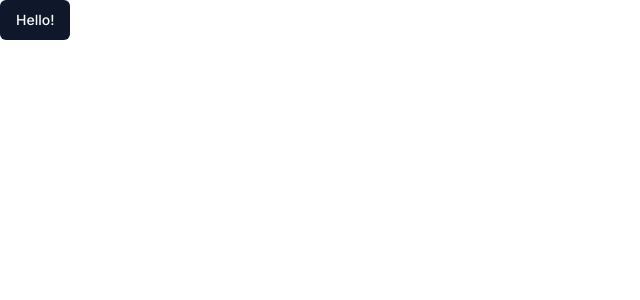
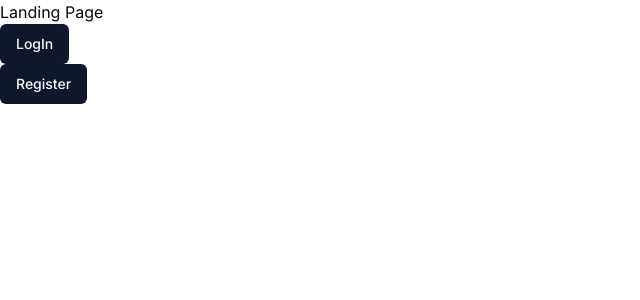
Before and after one commit to lokeshgaddam20/Majistic, a Next.js app: page / in a window 1280 px wide. Shown: the top 300 px of the page, without its empty margins (0-640 px from the left). Built offline with nearby package versions, Linux system fonts and the light colour scheme.

Commit message:
Initiate and Create Auth

```diff
--- /dev/null
+++ b/app/(auth)/(routes)/sign-in/[[...sign-in]]/page.tsx
@@ -0,0 +1,5 @@
+import { SignIn } from "@clerk/nextjs";
+
+export default function Page() {
+    return <SignIn/>;
+}
--- /dev/null
+++ b/app/(auth)/(routes)/sign-up/[[...sign-up]]/page.tsx
@@ -0,0 +1,5 @@
+import { SignUp } from "@clerk/nextjs";
+
+export default function Page() {
+    return <SignUp/>;
+}
--- /dev/null
+++ b/app/(auth)/layout.tsx
@@ -0,0 +1,13 @@
+const AuthLayout = ({
+    children
+}:{
+    children:React.ReactNode
+}) => {
+    return (
+        <div className="flex items-center justify-center h-full">
+            {children}
+        </div>
+     );
+}
+
+export default AuthLayout;
--- /dev/null
+++ b/app/(dashboard)/(routes)/dashboard/page.tsx
@@ -0,0 +1,13 @@
+import { Button } from "@/components/ui/button";
+import { UserButton } from "@clerk/nextjs";
+
+const DashboardPage = () => {
+  return (
+    <div>
+      <p>Dashboard</p>
+      <UserButton afterSignOutUrl="/" />
+    </div>
+  );
+};
+
+export default DashboardPage;
--- /dev/null
+++ b/app/(landing)/page.tsx
@@ -0,0 +1,22 @@
+import { Button } from "@/components/ui/button";
+import Link from "next/link";
+
+const LandingPage = () => {
+  return (
+    <div>
+      <h1>Landing Page</h1>
+      <Link href="/sign-in">
+      <div>
+        <Button>LogIn</Button>
+      </div>
+      </Link>
+      <Link href="/sign-up">
+      <div>
+        <Button>Register</Button>
+      </div>
+      </Link>
+    </div>
+  );
+};
+
+export default LandingPage;
--- a/app/globals.css
+++ b/app/globals.css
@@ -1,6 +1,10 @@
 @tailwind base;
 @tailwind components;
 @tailwind utilities;
+
+html,body,:root{
+  height: 100%;
+}
 
 @layer base {
   :root {
--- a/app/layout.tsx
+++ b/app/layout.tsx
@@ -1,12 +1,13 @@
 import type { Metadata } from "next";
 import { Inter } from "next/font/google";
 import "./globals.css";
+import { ClerkProvider } from '@clerk/nextjs'
 
 const inter = Inter({ subsets: ["latin"] });
 
 export const metadata: Metadata = {
-  title: "Create Next App",
-  description: "Generated by create next app",
+  title: "AI Genisis",
+  description: "AI app for generations",
 };
 
 export default function RootLayout({
@@ -15,8 +16,10 @@
   children: React.ReactNode;
 }>) {
   return (
+    <ClerkProvider>
     <html lang="en">
       <body className={inter.className}>{children}</body>
     </html>
+    </ClerkProvider>
   );
 }
--- a/app/page.tsx
+++ /dev/null
@@ -1,7 +0,0 @@
-import { Button } from "@/components/ui/button";
-
-export default function Home() {
-  return (
-    <Button>Hello!</Button>
-  );
-}
--- a/package.json
+++ b/package.json
@@ -9,6 +9,7 @@
     "lint": "next lint"
   },
   "dependencies": {
+    "@clerk/nextjs": "^4.29.7",
     "@radix-ui/react-slot": "^1.0.2",
     "class-variance-authority": "^0.7.0",
     "clsx": "^2.1.0",
```
Also changed, not shown: middleware.ts (added, +12 -0 lines), 2 other files (tests, documents, lock files or other folders).
